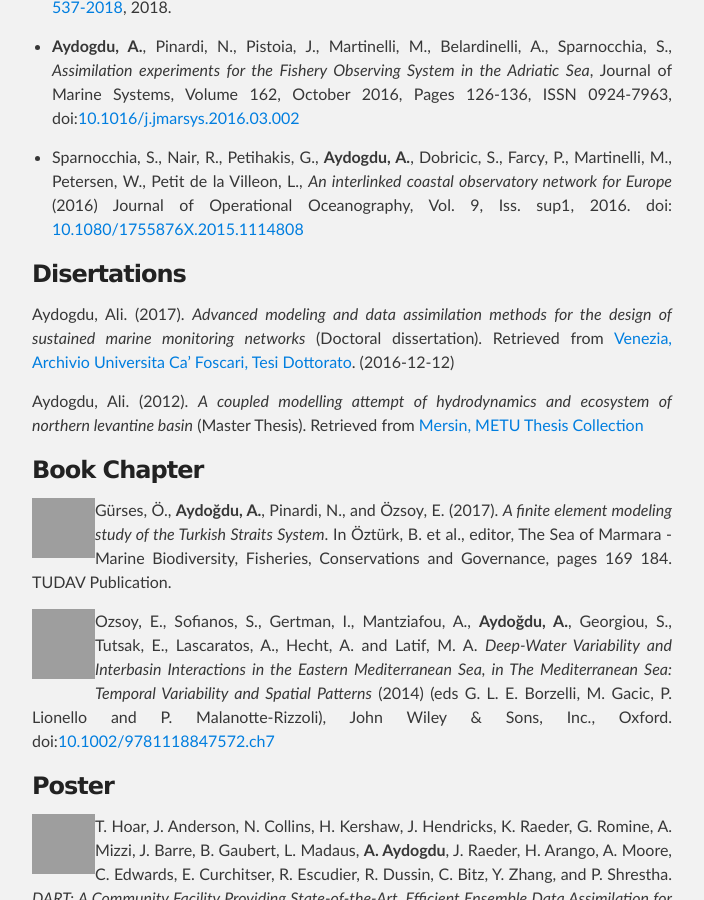
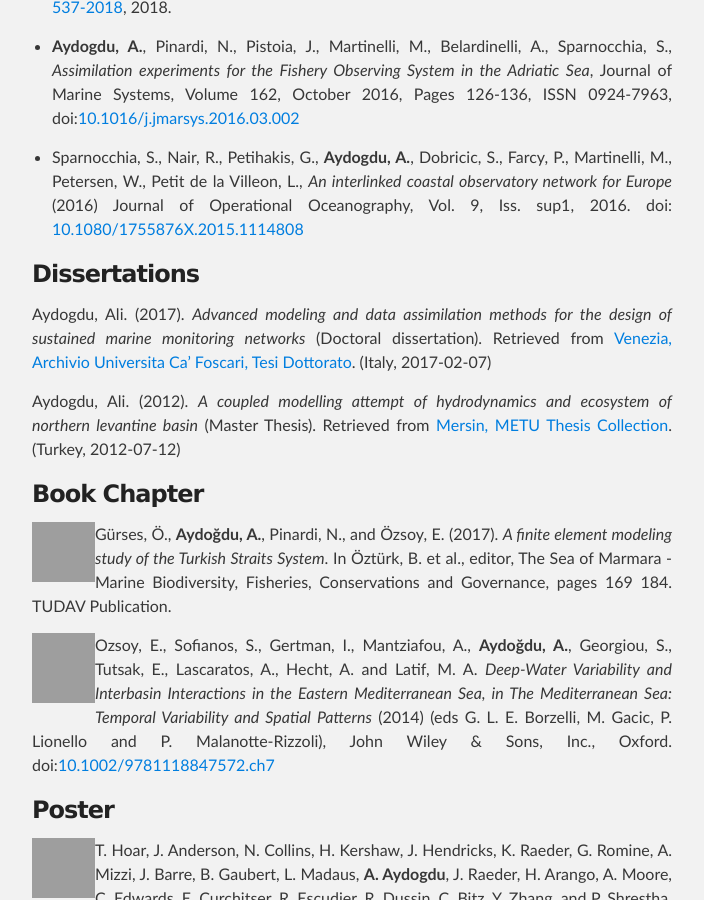
Before and after one commit to aydogduali/aydogduali.github.io, a Jekyll site: the page built from about/publication.md, in a window 1280 px wide and 900 px high, scrolled down 854 px, cut to the strip 0-900 px from the top of the window. Shown: the whole strip, without its empty margins (288-992 px from the left). Built offline with Jekyll 4.4.1, drawn with Linux system fonts in a browser that asks for light colours; our own code applies the rules of GitHub Pages for plain Markdown files; the repository's description, which GitHub fills in, is left out; grey boxes are pictures that could not be loaded.

Commit message:
Master Thesis added

```diff
--- a/about/publication.md
+++ b/about/publication.md
@@ -13,11 +13,11 @@
 
 - Sparnocchia, S., Nair, R., Petihakis, G., __Aydogdu, A.__, Dobricic, S., Farcy, P., Martinelli, M., Petersen, W., Petit de la Villeon, L., *An interlinked coastal observatory network for Europe* (2016) Journal of Operational Oceanography, Vol. 9, Iss. sup1, 2016. doi: [10.1080/1755876X.2015.1114808](http://dx.doi.org/10.1080/1755876X.2015.1114808)
 
-### Disertations
+### Dissertations
 
-Aydogdu, Ali. (2017). *Advanced modeling and data assimilation methods for the design of sustained marine monitoring networks* (Doctoral dissertation). Retrieved from [Venezia, Archivio Universita Ca' Foscari, Tesi Dottorato](http://dspace.unive.it/handle/10579/10343?show=full). (2016-12-12)
+Aydogdu, Ali. (2017). *Advanced modeling and data assimilation methods for the design of sustained marine monitoring networks* (Doctoral dissertation). Retrieved from [Venezia, Archivio Universita Ca' Foscari, Tesi Dottorato](http://dspace.unive.it/handle/10579/10343?show=full). (Italy, 2017-02-07)
 
-Aydogdu, Ali. (2012). *A coupled modelling attempt of hydrodynamics and ecosystem of northern levantine basin* (Master Thesis). Retrieved from [Mersin, METU Thesis Collection](http://library.metu.edu.tr/search~S15/a?Aydo{u011F}du+Ali)
+Aydogdu, Ali. (2012). *A coupled modelling attempt of hydrodynamics and ecosystem of northern levantine basin* (Master Thesis). Retrieved from [Mersin, METU Thesis Collection](http://library.metu.edu.tr/search~S15/a?Aydo{u011F}du+Ali). (Turkey, 2012-07-12)
 
 ### Book Chapter
 
```
